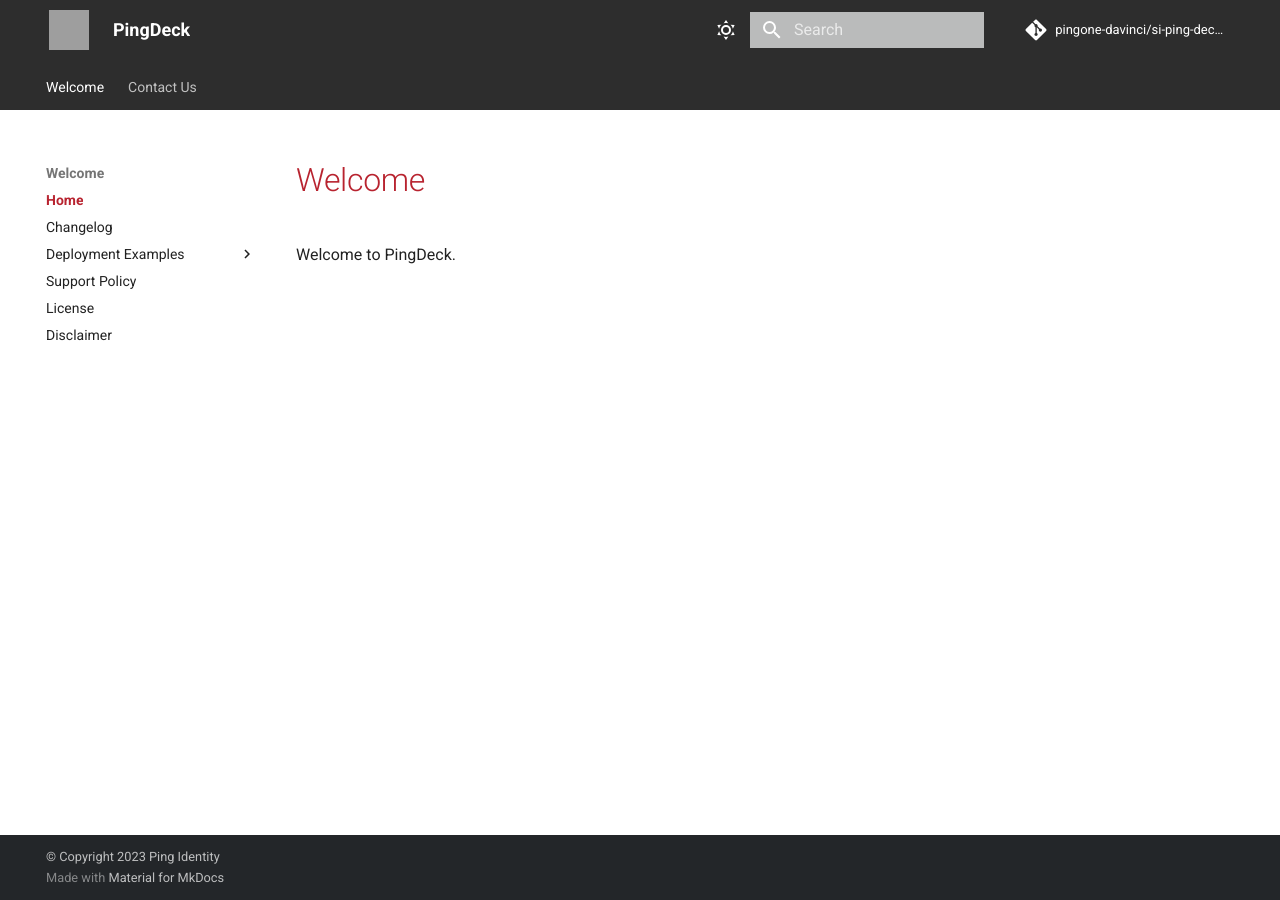
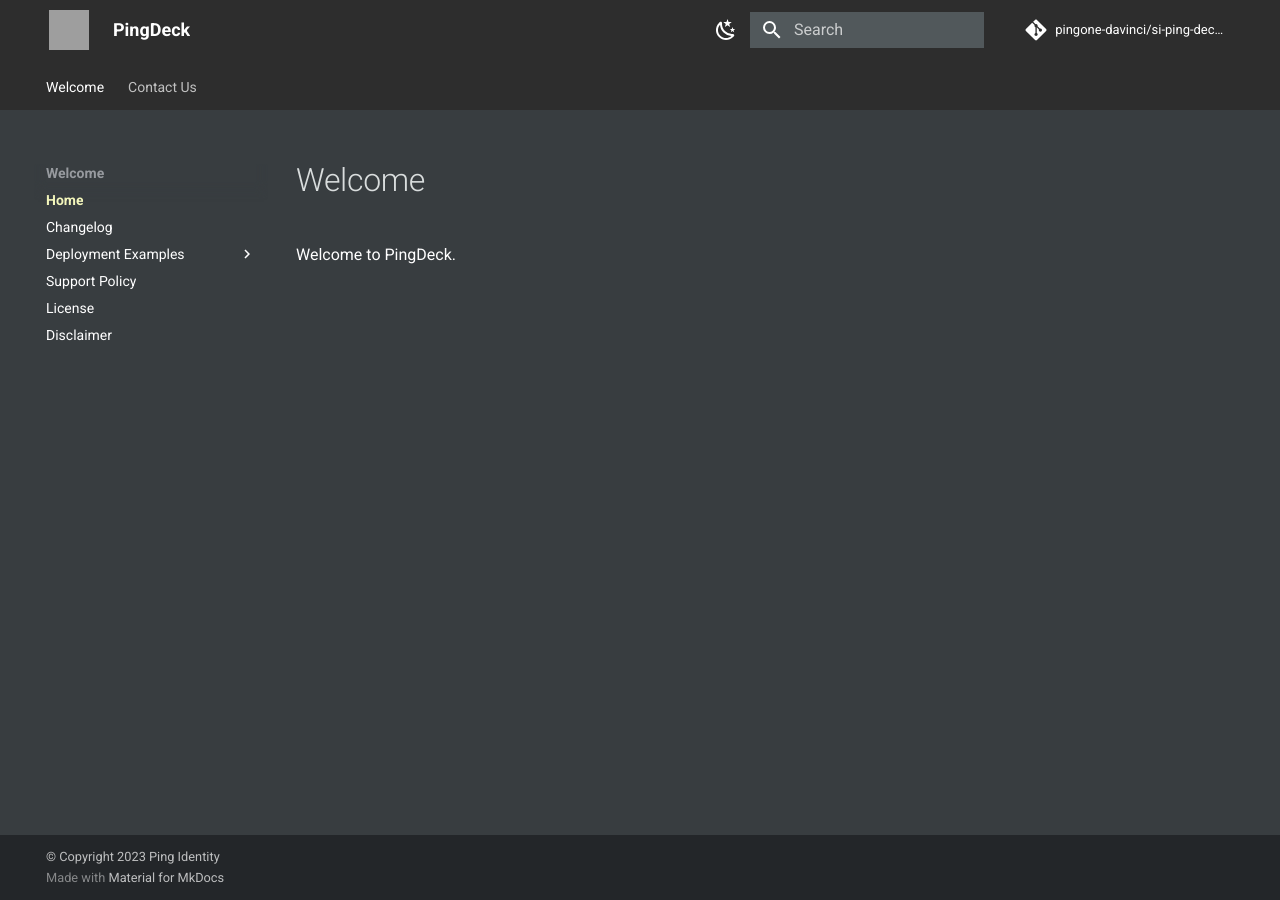
Before and after one commit to pingone-davinci/si-ping-deck-docs, an MkDocs documentation site: the page built from docs/README.md, in a window 1280 px wide. Built offline with MkDocs 1.6.1 and Material for MkDocs 9.7.7, drawn with Linux system fonts in a browser that asks for light colours; comment, search, counter and statistics services are not loaded; grey boxes are pictures that could not be loaded.

Commit message:
Default to dark theme

```diff
--- a/docs/mkdocs/overrides/stylesheets/extra.css
+++ b/docs/mkdocs/overrides/stylesheets/extra.css
@@ -4,7 +4,7 @@
     /* Accent color (used for permalink icons) */
     --md-accent-fg-color: #f4f7bc;
     /* Content background color */
-    --md-default-bg-color: #474f51;
+    --md-default-bg-color: #383d40;
     /* H1 text color */
     --md-typeset-h1-color: #d9dddd;
     /* Default text color */
--- a/mkdocs.yml
+++ b/mkdocs.yml
@@ -17,12 +17,12 @@
     - navigation.top
 
   palette:
-    - media: "(prefers-color-scheme: light)"
-      accent: blue
-      scheme: default
-      toggle:
-        icon: material/weather-sunny
-        name: Switch to dark mode
+    # - media: "(prefers-color-scheme: light)"
+    #   accent: blue
+    #   scheme: default
+    #   toggle:
+    #     icon: material/weather-sunny
+    #     name: Switch to dark mode
     - media: "(prefers-color-scheme: dark)"
       accent: blue
       scheme: slate
```
